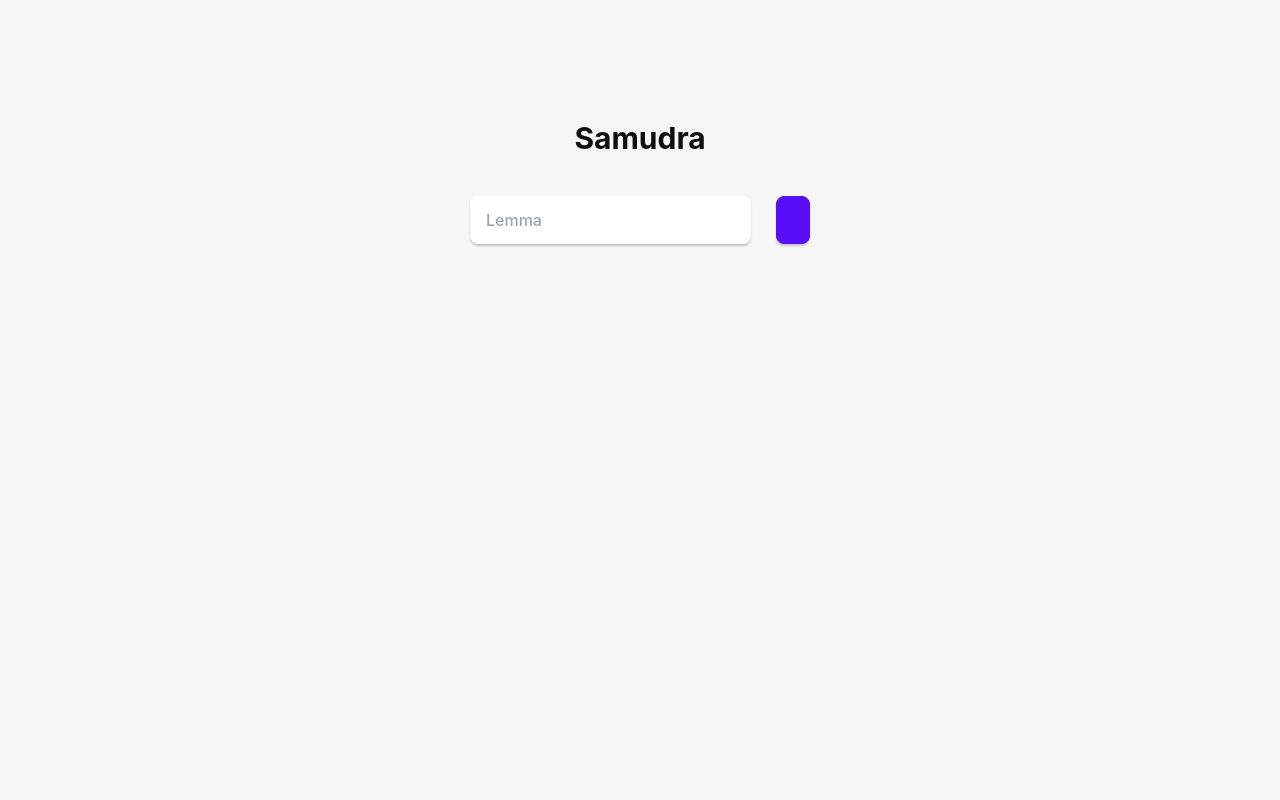
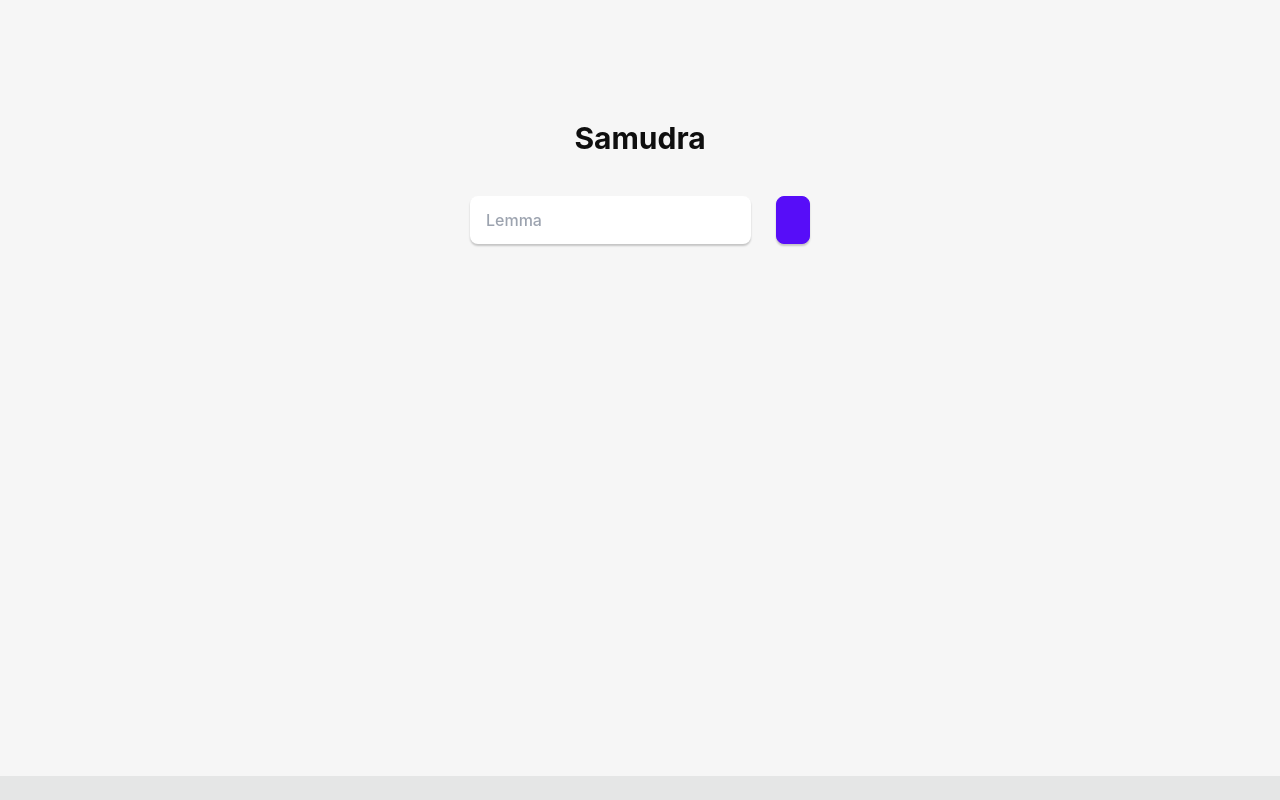
Before and after one commit to samudradev/samudra-app, a SvelteKit app: page / in a window 1280 px wide. Built offline with nearby package versions, Linux system fonts and the light colour scheme.

Commit message:
✨ NEW: Show connected database

```diff
--- a/src/routes/+page.svelte
+++ b/src/routes/+page.svelte
@@ -1,5 +1,14 @@
 <script lang="ts">
+	import { invoke } from '@tauri-apps/api/tauri';
+	import { onMount } from 'svelte';
+
 	import Query from '../lib/Query.svelte';
+
+	$: database_url = '';
+
+	onMount(async () => {
+		database_url = await invoke('active_database_url');
+	});
 </script>
 
 <head>
@@ -13,4 +22,20 @@
 			<Query />
 		</div>
 	</div>
+	<footer class="footer footer-center p-3 bg-base-300">
+		<div class="row">
+			<i class="gg-link" />
+			<p>{database_url}</p>
+		</div>
+	</footer>
 </main>
+
+<style>
+	.footer {
+		position: fixed;
+		left: 0;
+		bottom: 0;
+		width: 100%;
+		text-align: center;
+	}
+</style>
```
Also changed, not shown: 2 other files (tests, documents, lock files or other folders).
